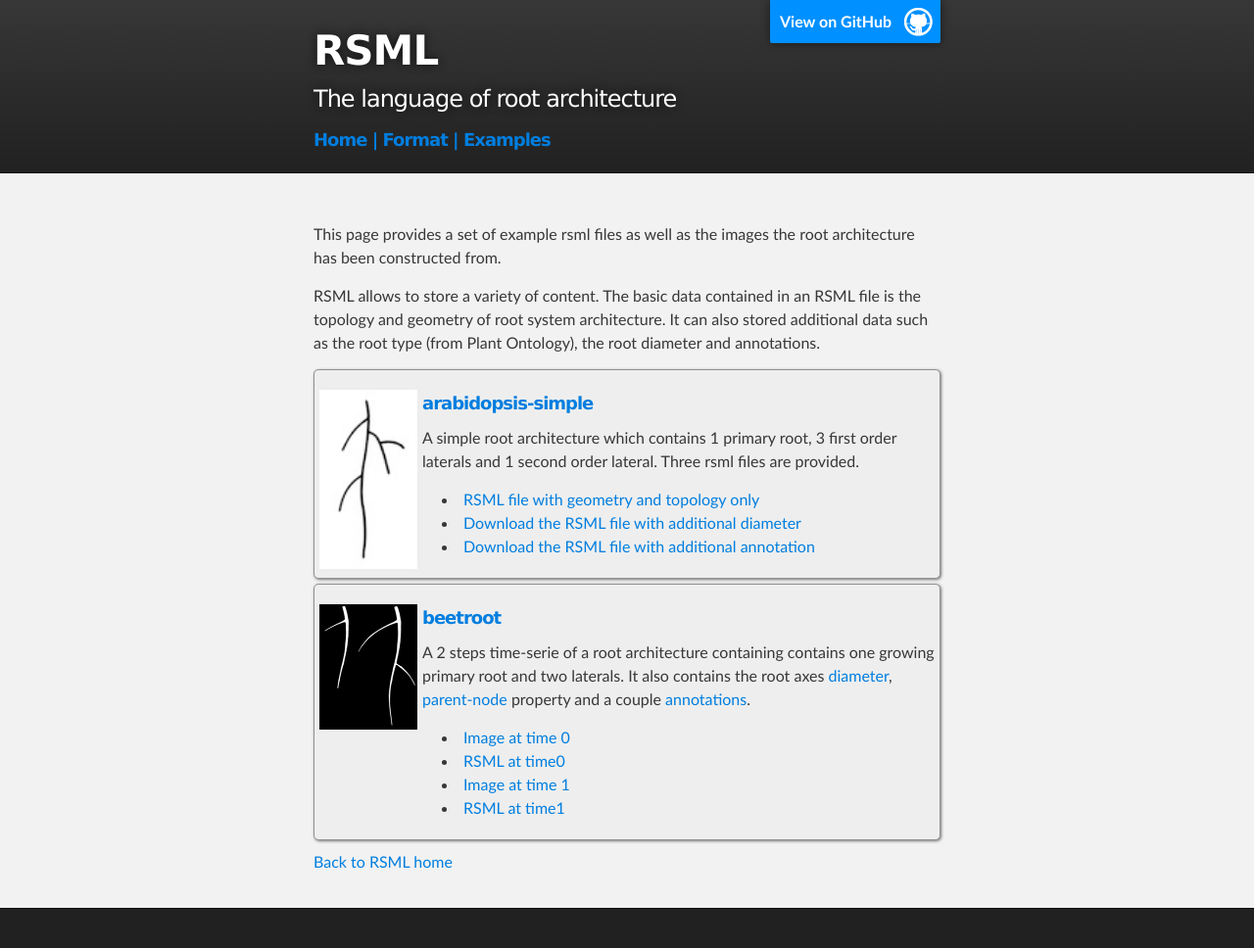
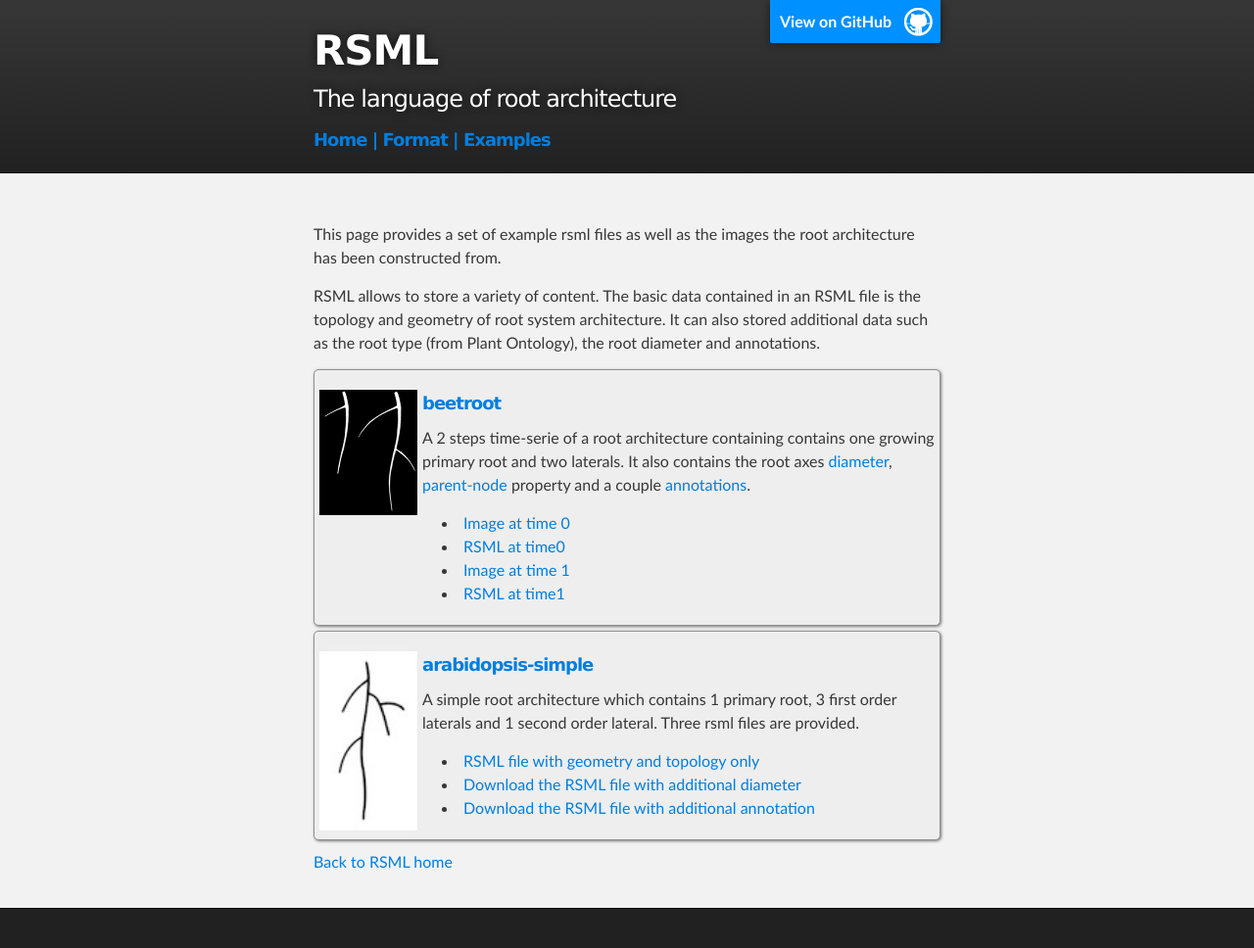
Before and after one commit to RootSystemML/RootSystemML.github.io, a Jekyll site: the page built from examples/index.md, in a window 1280 px wide. Shown: the whole page at 98% size. Built offline with Jekyll 4.4.1, drawn with Linux system fonts in a browser that asks for light colours.

```diff
--- a/examples/index.md
+++ b/examples/index.md
@@ -10,9 +10,7 @@
 
 [comment]: #list all page with tags "example"
 
-  {% assign pages = site.pages | sort: 'date' %}
-
-  {% for page in pages %}
+  {% for page in site.pages reversed %}
 
   {% if page.tags contains 'example' %}
 
```
